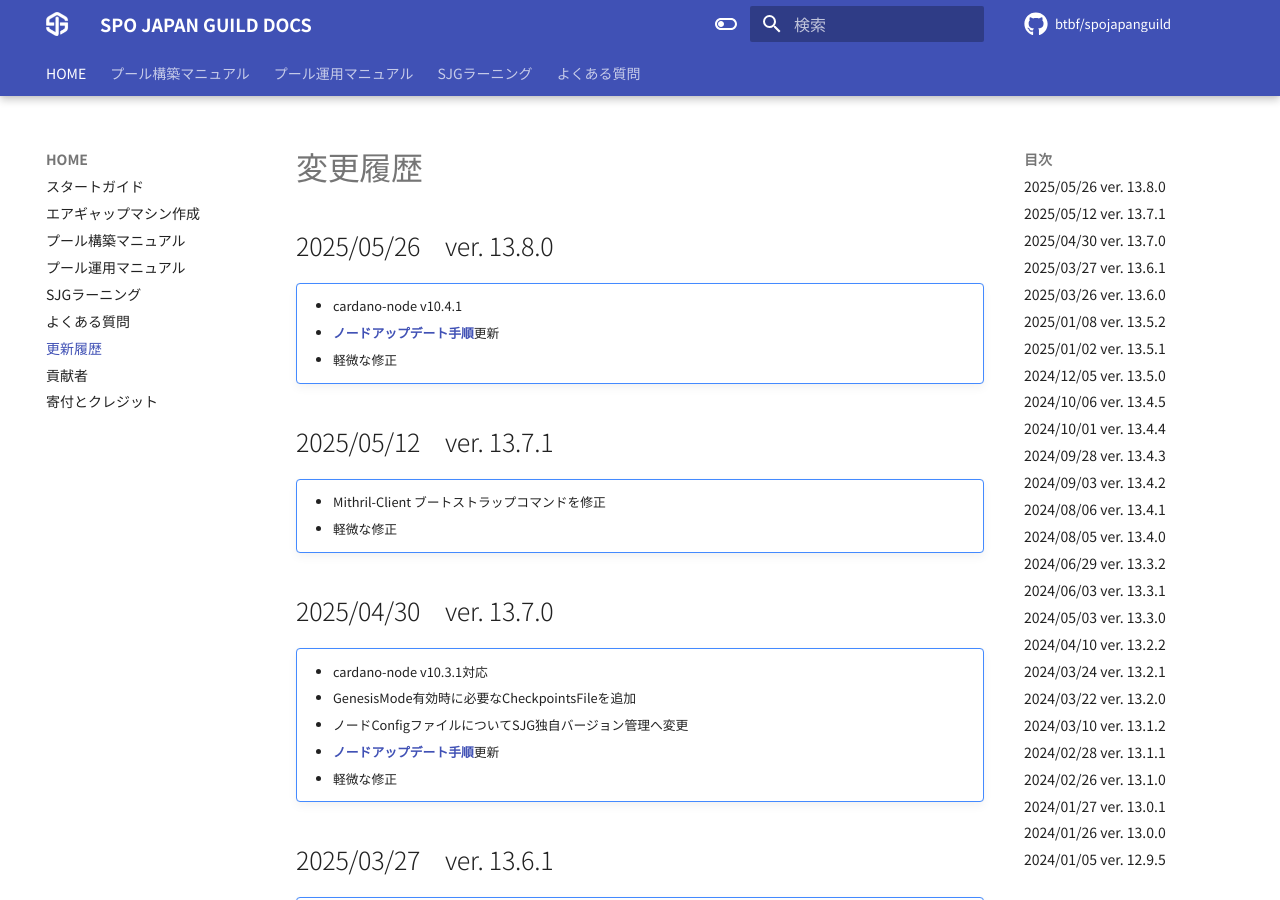
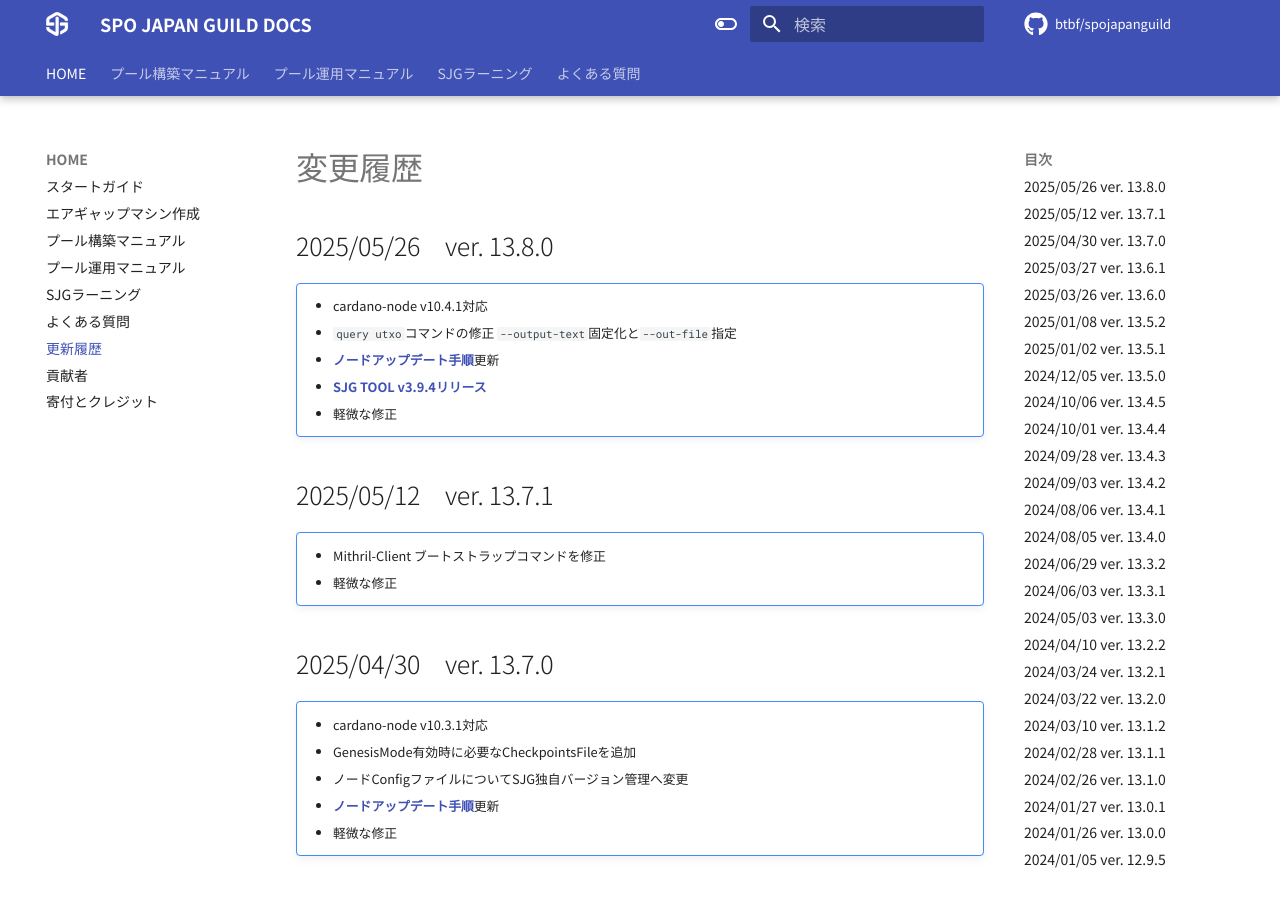
Before and after one commit to btbf/spojapanguild, an MkDocs documentation site: the page built from docs/changelogs.md, in a window 1280 px wide and 900 px high. Built offline with MkDocs 1.6.1 and Material for MkDocs 9.7.7, drawn with Linux system fonts in a browser that asks for light colours; comment, search, counter and statistics services are not loaded.

Commit message:
Fixed changelog

```diff
--- a/docs/changelogs.md
+++ b/docs/changelogs.md
@@ -2,8 +2,10 @@
 
 ## 2025/05/26　ver. 13.8.0
 !!! note ""
-    * cardano-node v10.4.1
+    * cardano-node v10.4.1対応
+    * `query utxo`コマンドの修正 `--output-text`固定化と`--out-file`指定
     * [**ノードアップデート手順**](operation/node-update.md)更新
+    * [**SJG TOOL v3.9.4リリース**](operation/tool.md)
     * 軽微な修正
 
 ## 2025/05/12　ver. 13.7.1
```
Also changed, not shown: docs/operation/tool.md (+5 -1 lines).
